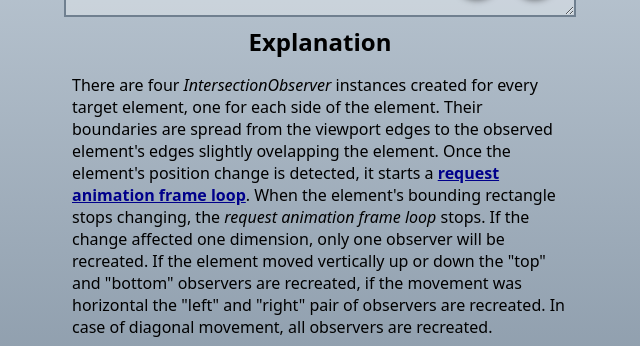
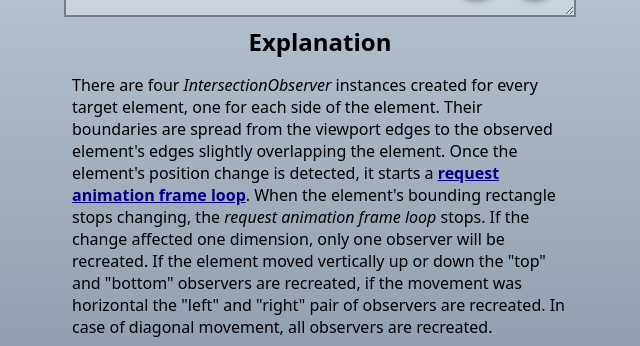
Before and after one commit to itihon/position-observer, a website with bundled scripts: page demo/how-it-works.html in a window 1280 px wide. Shown: the part 606-952 px from the top of the page, 320-960 px from the left. Built offline with nearby package versions, Linux system fonts and the light colour scheme; what request-animation-frame-loop would draw is missing.

Commit message:
fix(how-it-works.html): correct a typo

```diff
--- a/demo/how-it-works.html
+++ b/demo/how-it-works.html
@@ -40,7 +40,7 @@
       <h2>Explanation</h2>
       <div class="description">
         There are four <i>IntersectionObserver</i> instances created for every target element, one for each side of the element.
-        Their boundaries are spread from the viewport edges to the observed element's edges slightly ovelapping the element.
+        Their boundaries are spread from the viewport edges to the observed element's edges slightly overlapping the element.
         Once the element's position change is detected, it starts a <a href="https://www.npmjs.com/package/request-animation-frame-loop">request animation frame loop</a>.
         When the element's bounding rectangle stops changing, the <i>request animation frame loop</i> stops.
         If the change affected one dimension, only one observer will be recreated.
```
